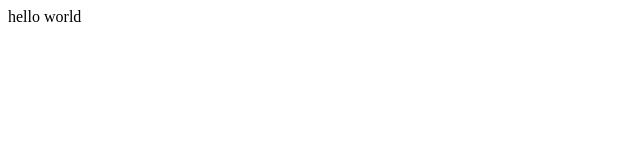
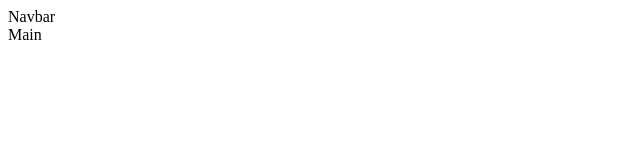
Before and after one commit to Christiannaira/garden_landing_page, a React (Vite) app: page / in a window 1280 px wide. Shown: the top 160 px of the page, without its empty margins (0-640 px from the left). Built offline with nearby package versions, Linux system fonts and the light colour scheme.

Commit message:
feat: initialized the app component and added new one

```diff
--- a/src/App.jsx
+++ b/src/App.jsx
@@ -1,9 +1,11 @@
+import {Navbar, Main} from "./components/imports"
 
 function App() {
 
   return (
     <>
-    hello world
+    <Navbar/>
+    <Main/>
     </>
   )
 }
--- a/src/components/imports.js
+++ b/src/components/imports.js
@@ -4,3 +4,4 @@ export {default as About} from "./about/About";
 export {default as Cta} from "./cta/Cta";
 export {default as Signup} from "./signup/Signup";
 export {default as Login} from "./login/Login";
+export {default as Main} from "./main/Main";
```
